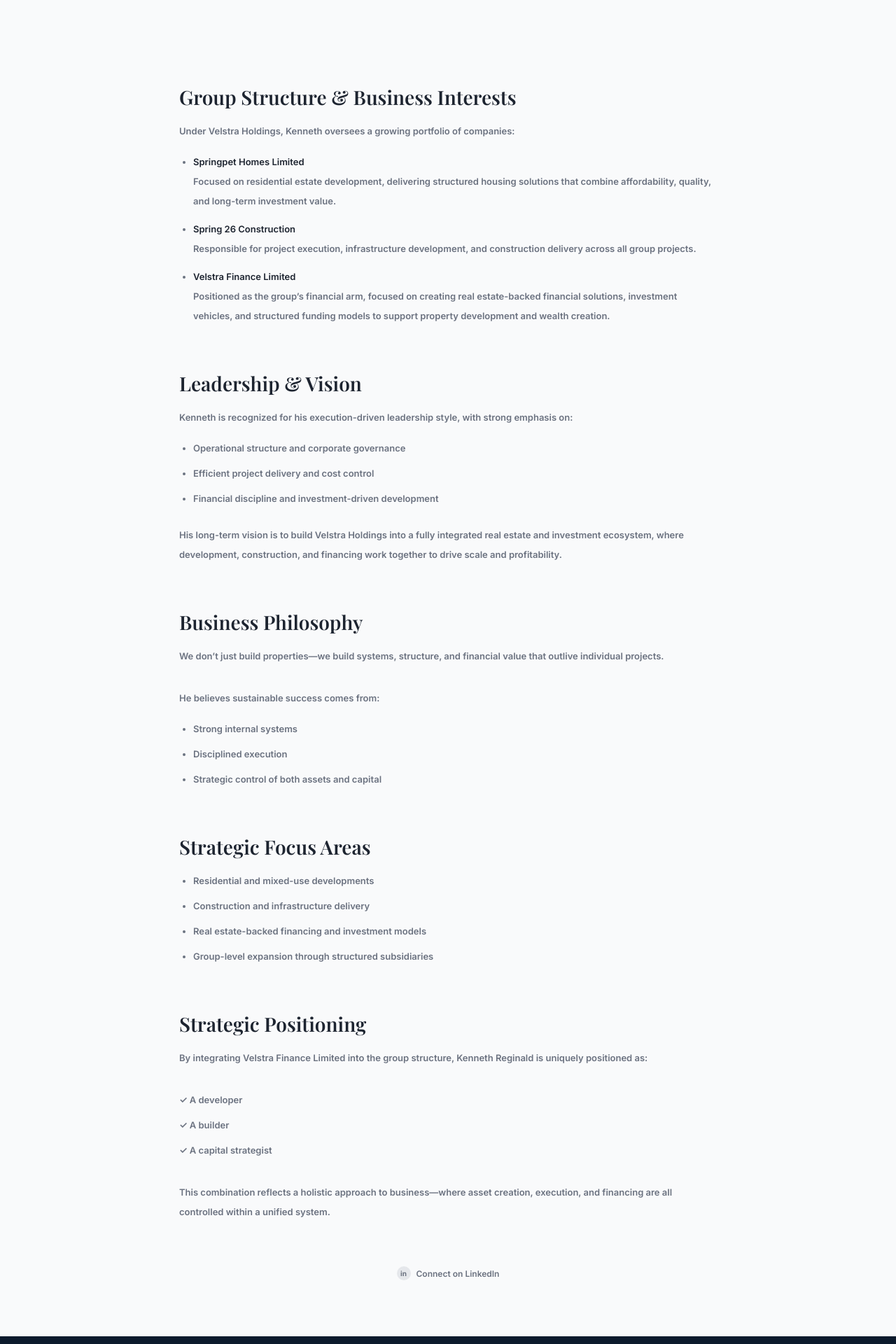
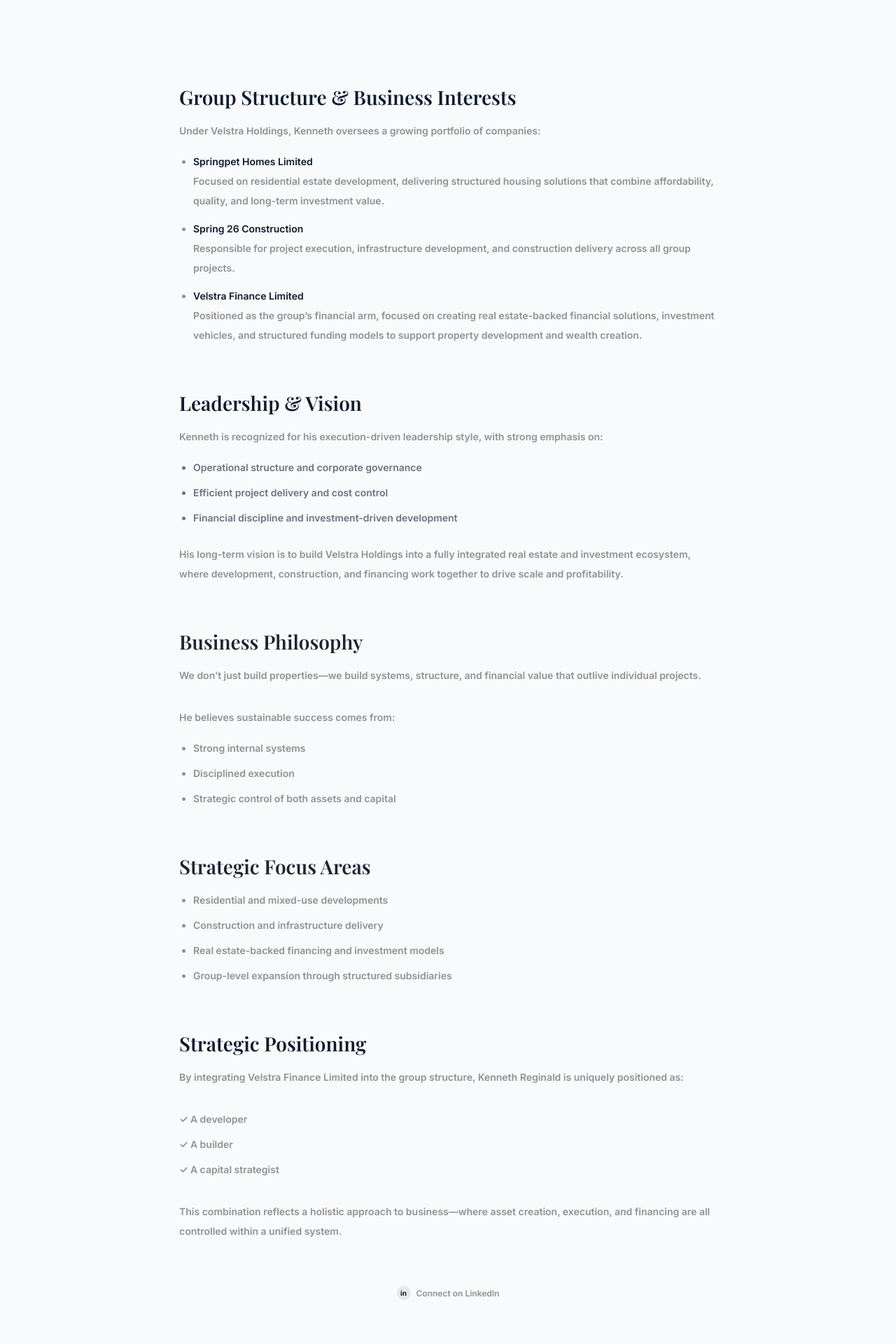
Before and after one commit to springpetSoftwares/Vestra.com, a React (Vite) app: page /ceo in a window 1280 px wide. Shown: the part 1560-3480 px from the top of the page at 70% size. Built offline with nearby package versions, Linux system fonts and the light colour scheme; a web font is replaced by a local one.

Commit message:
Text Diffrence changes

```diff
--- a/src/index.css
+++ b/src/index.css
@@ -14,7 +14,7 @@
   --primary-foreground: #0B121A;
   --deep-blue: #0D1B2D;
   --deep-blue-foreground: #ffffff;
-  --text: #4F565E;
+  --text: #919191;
 
   --primary-hover: #19C205;
 }
--- a/src/pages/About/future.tsx
+++ b/src/pages/About/future.tsx
@@ -33,7 +33,7 @@
           whileInView={{ opacity: 1, y: 0 }}
           transition={{ duration: 0.9, delay: 0.2 }}
           viewport={{ once: true }}
-          className="mt-6 rounded-2xl shadow-md p-6 md:p-8 text-center text-gray-600 leading-relaxed"
+          className="mt-6 rounded-2xl shadow-md p-6 md:p-8 text-center text-text leading-relaxed"
         >
           <p className="mb-4 px-[10%] text-left">
             As Velstra Holdings continues to expand its investment footprint, we
--- a/src/pages/CEO/ceodetails.tsx
+++ b/src/pages/CEO/ceodetails.tsx
@@ -52,24 +52,24 @@
           >
             <motion.h3
               variants={itemVariant}
-              className="font-playfair text-[28px] text-[#1d2430] font-semibold mb-4"
+              className="font-playfair text-[28px] text-deep-blue font-semibold mb-4"
             >
               Group Structure & Business Interests
             </motion.h3>
 
             <motion.p
               variants={itemVariant}
-              className="text-[13px] leading-7 text-[#6b7280] mb-4 font-inter"
+              className="text-sm leading-7 text-text mb-4 font-inter"
             >
               Under Velstra Holdings, Kenneth oversees a growing portfolio of companies:
             </motion.p>
 
             <motion.ul
               variants={sectionVariant}
-              className="text-[13px] leading-7 text-[#6b7280] space-y-3 list-disc pl-5 font-inter"
+              className="text-sm leading-7 text-text space-y-3 list-disc pl-5 font-inter"
             >
               <motion.li variants={itemVariant}>
-                <span className="font-semibold text-[#1d2430]">
+                <span className="font-semibold text-deep-blue">
                   Springpet Homes Limited
                 </span>
                 <br />
@@ -78,7 +78,7 @@
               </motion.li>
 
               <motion.li variants={itemVariant}>
-                <span className="font-semibold text-[#1d2430]">
+                <span className="font-semibold text-deep-blue">
                   Spring 26 Construction
                 </span>
                 <br />
@@ -87,7 +87,7 @@
               </motion.li>
 
               <motion.li variants={itemVariant}>
-                <span className="font-semibold text-[#1d2430]">
+                <span className="font-semibold text-deep-blue">
                   Velstra Finance Limited
                 </span>
                 <br />
@@ -108,21 +108,21 @@
           >
             <motion.h3
               variants={itemVariant}
-              className="font-playfair text-[28px] text-[#1d2430] font-semibold mb-4"
+              className="font-playfair text-[28px] text-deep-blue font-semibold mb-4"
             >
               Leadership & Vision
             </motion.h3>
 
             <motion.p
               variants={itemVariant}
-              className="text-[13px] leading-7 text-[#6b7280] mb-4 font-inter"
+              className="text-sm leading-7 text-text mb-4 font-inter"
             >
               Kenneth is recognized for his execution-driven leadership style, with strong emphasis on:
             </motion.p>
 
             <motion.ul
               variants={sectionVariant}
-              className="text-[13px] leading-7 text-[#6b7280] space-y-2 list-disc pl-5 font-inter"
+              className="text-sm leading-7 text-[#6b7280] space-y-2 list-disc pl-5 font-inter"
             >
               <motion.li variants={itemVariant}>
                 Operational structure and corporate governance
@@ -137,7 +137,7 @@
 
             <motion.p
               variants={itemVariant}
-              className="text-[13px] leading-7 text-[#6b7280] mt-6 font-inter"
+              className="text-sm leading-7 text-text mt-6 font-inter"
             >
               His long-term vision is to build Velstra Holdings into a fully integrated
               real estate and investment ecosystem, where development, construction,
@@ -161,21 +161,21 @@
 
             <motion.p
               variants={itemVariant}
-              className="text-[13px] leading-7 text-[#6b7280] mb-8 font-inter"
+              className="text-sm leading-7 text-text mb-8 font-inter"
             >
               We don’t just build properties—we build systems, structure, and financial value that outlive individual projects.
             </motion.p>
 
             <motion.p
               variants={itemVariant}
-              className="text-[13px] leading-7 text-[#6b7280] mb-4 font-inter"
+              className="text-sm leading-7 text-text mb-4 font-inter"
             >
               He believes sustainable success comes from:
             </motion.p>
 
             <motion.ul
               variants={sectionVariant}
-              className="text-[13px] leading-7 text-[#6b7280] space-y-2 list-disc pl-5 font-inter"
+              className="text-sm leading-7 text-text space-y-2 list-disc pl-5 font-inter"
             >
               <motion.li variants={itemVariant}>Strong internal systems</motion.li>
               <motion.li variants={itemVariant}>Disciplined execution</motion.li>
@@ -201,7 +201,7 @@
 
             <motion.ul
               variants={sectionVariant}
-              className="text-[13px] leading-7 text-[#6b7280] space-y-2 list-disc pl-5 font-inter"
+              className="text-sm leading-7 text-text space-y-2 list-disc pl-5 font-inter"
             >
               <motion.li variants={itemVariant}>
                 Residential and mixed-use developments
@@ -227,14 +227,14 @@
           >
             <motion.h3
               variants={itemVariant}
-              className="font-playfair text-[28px] text-[#1d2430] font-semibold mb-4"
+              className="font-playfair text-[28px] text-deep-blue font-semibold mb-4"
             >
               Strategic Positioning
             </motion.h3>
 
             <motion.p
               variants={itemVariant}
-              className="text-[13px] leading-7 text-[#6b7280] mb-8 font-inter"
+              className="text-sm leading-7 text-text mb-8 font-inter"
             >
               By integrating Velstra Finance Limited into the group structure,
               Kenneth Reginald is uniquely positioned as:
@@ -242,7 +242,7 @@
 
             <motion.div
               variants={sectionVariant}
-              className="space-y-2 text-[13px] leading-7 text-[#6b7280] font-inter mb-8"
+              className="space-y-2 text-sm leading-7 text-text font-inter mb-8"
             >
               <motion.p variants={itemVariant}>✓ A developer</motion.p>
               <motion.p variants={itemVariant}>✓ A builder</motion.p>
@@ -251,7 +251,7 @@
 
             <motion.p
               variants={itemVariant}
-              className="text-[13px] leading-7 text-[#6b7280] font-inter"
+              className="text-sm leading-7 text-text font-inter"
             >
               This combination reflects a holistic approach to business—where asset creation,
               execution, and financing are all controlled within a unified system.
@@ -266,10 +266,10 @@
                 href="https://www.linkedin.com/in/kenneth-reginald/"
                 target="_blank"
                 rel="noopener noreferrer"
-                className="flex items-center gap-2 text-[12px] text-[#6b7280] hover:text-[#1d2430] transition"
+                className="flex items-center gap-2 text-[12px] text-text hover:text-deep-blue transition"
               >
                 {/* LinkedIn Icon */}
-                <div className="w-5 h-5 rounded-full bg-[#e5e7eb] flex items-center justify-center text-[10px] font-bold text-[#6b7280]">
+                <div className="w-5 h-5 rounded-full bg-[#e5e7eb] flex items-center justify-center text-[10px] font-bold text-deep-blue">
                   in
                 </div>
 
--- a/src/pages/Home/homebody.tsx
+++ b/src/pages/Home/homebody.tsx
@@ -134,7 +134,7 @@
       <p className="text-xl font-bold text-gray-900 font-playfair">
         {item.value}
       </p>
-      <p className="text-xs text-gray-500">{item.label}</p>
+      <p className="text-xs text-text">{item.label}</p>
     </motion.div>
   ))}
 </motion.div>
--- a/src/pages/Home/investment.tsx
+++ b/src/pages/Home/investment.tsx
@@ -96,7 +96,7 @@
                 {item.title}
               </h1>
 
-              <p className="text-xs text-gray-500 leading-relaxed">
+              <p className="text-xs text-text leading-relaxed">
                 {item.desc}
               </p>
             </motion.div>
--- a/src/pages/Home/purpose.tsx
+++ b/src/pages/Home/purpose.tsx
@@ -35,7 +35,7 @@
             initial={{ opacity: 0, y: 20 }}
             animate={isInView ? { opacity: 1, y: 0 } : {}}
             transition={{ delay: 0.4, duration: 0.6 }}
-            className="text-[#4F565E] font-inter text-sm leading-relaxed"
+            className="text-text font-inter text-sm leading-relaxed"
           >
             We exist to build enduring institutions—companies that not only achieve commercial success but also contribute meaningfully to economic development and community advancement.
           </motion.p>
@@ -44,7 +44,7 @@
             initial={{ opacity: 0, y: 20 }}
             animate={isInView ? { opacity: 1, y: 0 } : {}}
             transition={{ delay: 0.4, duration: 0.6 }}
-            className="text-[#4F565E] font-inter text-sm leading-relaxed"
+            className="text-text font-inter text-sm leading-relaxed"
           >
             By providing strategic leadership, capital support, and institutional structure, Velstra enables its portfolio companies to scale responsibly while maintaining the highest standards of professionalism and accountability.
           </motion.p>
--- a/src/pages/Portfolio/portfoliobody.tsx
+++ b/src/pages/Portfolio/portfoliobody.tsx
@@ -43,7 +43,7 @@
           whileInView={{ opacity: 1, y: 0 }}
           transition={{ duration: 0.7 }}
           viewport={{ once: true }}
-          className="text-3xl md:text-5xl font-semibold text-[#2d2d2d] leading-tight"
+          className="text-3xl md:text-5xl font-semibold text-deep-blue leading-tight"
         >
           A Portfolio Built for <br /> Long-Term Impact
         </motion.h1>
```
Also changed, not shown: src/pages/About/aboutbody.tsx (+14 -6 lines), src/pages/About/ourstory.tsx (+6 -6 lines), src/pages/Strategy/strategybody.tsx (+4 -4 lines).
